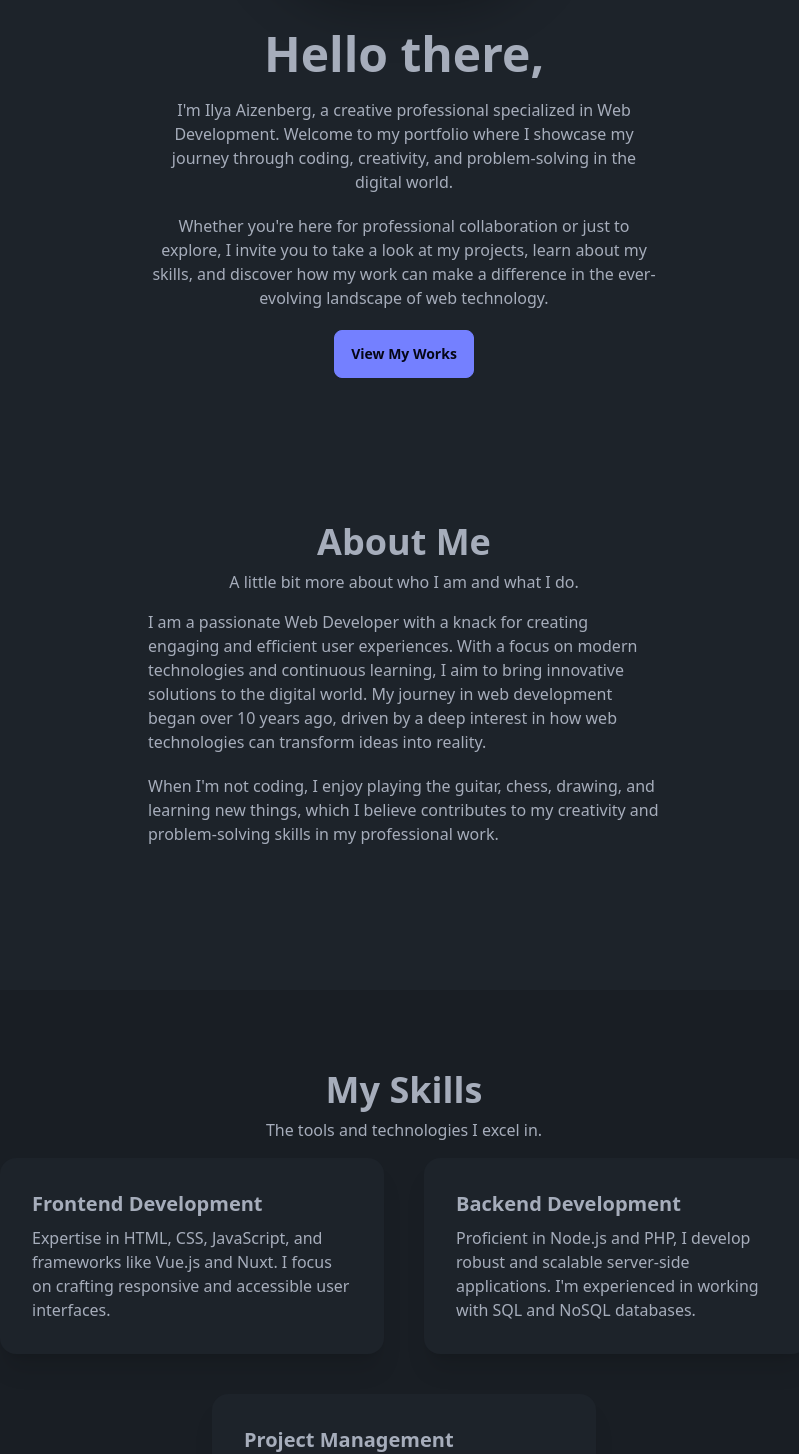
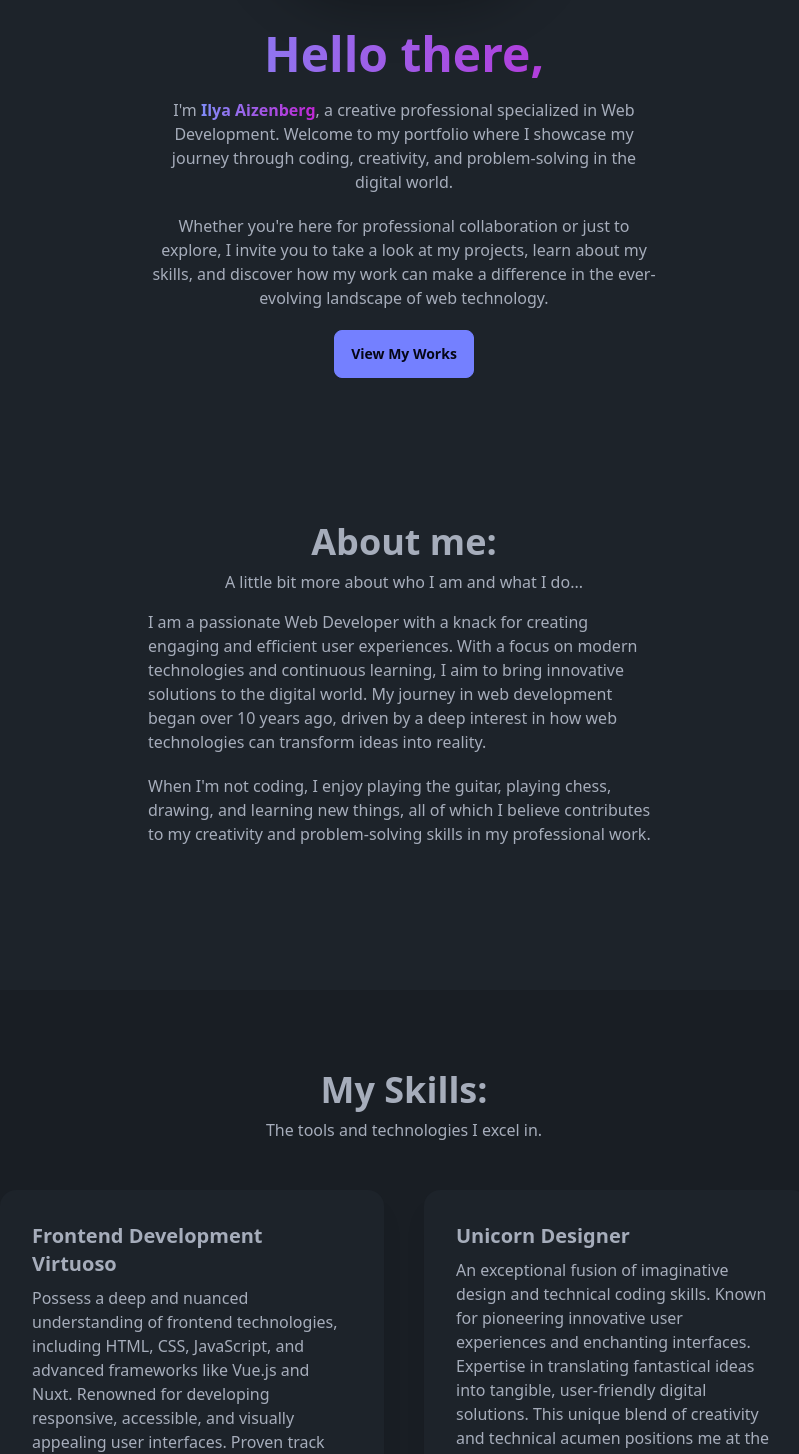
Before and after one commit to ilyaize/ilyaize, a Nuxt app: page / in a window 1280 px wide. Shown: the part 426-1880 px from the top of the page, without its empty margins (236-1035 px from the left). Built offline with nearby package versions, Linux system fonts and the light colour scheme.

Commit message:
Initial commit

```diff
--- a/components/AppHeader.vue
+++ b/components/AppHeader.vue
@@ -1,5 +1,5 @@
 <template>
-  <div class="">
+  <header>
     <!-- Navigation Bar -->
     <nav class="navbar">
       <div class="flex-1 py-5">
@@ -76,7 +76,7 @@
       </button>
     </nav>
     <div v-show="isMenuVisible" class="md:hidden flex justify-center">
-      <div class="space-y-3 pt-4">
+      <div class="space-y-3 pt-4 menu-vertical">
         <NuxtLink :to="localPath('/')" class="btn btn-link no-underline">{{
           $t("nav_home")
         }}</NuxtLink>
@@ -94,7 +94,7 @@
           >{{ $t("nav_contact") }}</NuxtLink
         >
         <LangSwitcher />
-        <label class="swap swap-rotate">
+        <label class="swap swap-rotate p-4">
           <!-- this hidden checkbox controls the state -->
           <input
             type="checkbox"
@@ -126,7 +126,7 @@
         </label>
       </div>
     </div>
-  </div>
+  </header>
 </template>
 
 <script setup>
--- a/locales/en.json
+++ b/locales/en.json
@@ -8,11 +8,24 @@
 
   "home_title": "Hello there,",
   "home_btn": "View My Works",
-  "home_p1": "I'm Ilya Aizenberg, a creative professional specialized in Web Development. Welcome to my portfolio where I showcase my journey through coding, creativity, and problem-solving in the digital world.",
+  "home_p1.1": "I'm ",
+  "home_p1.2": "Ilya Aizenberg",
+  "home_p1.3": ", a creative professional specialized in Web Development. Welcome to my portfolio where I showcase my journey through coding, creativity, and problem-solving in the digital world.",
   "home_p2": "Whether you're here for professional collaboration or just to explore, I invite you to take a look at my projects, learn about my skills, and discover how my work can make a difference in the ever-evolving landscape of web technology.",
 
-  "about_title": "About",
-  "about_btn": "About",
+  "about_title": "About me:",
+  "about_tag": "A little bit more about who I am and what I do...",
+  "about_p1": "I am a passionate Web Developer with a knack for creating engaging and efficient user experiences. With a focus on modern technologies and continuous learning, I aim to bring innovative solutions to the digital world. My journey in web development began over 10 years ago, driven by a deep interest in how web technologies can transform ideas into reality.",
+  "about_p2": "When I'm not coding, I enjoy playing the guitar, playing chess, drawing, and learning new things, all of which I believe contributes to my creativity and problem-solving skills in my professional work.",
+
+  "skills_title": "My Skills:",
+  "skills_tag": "The tools and technologies I excel in.",
+  "skills_c1.1": "Frontend Development Virtuoso",
+  "skills_c1.2": "Possess a deep and nuanced understanding of frontend technologies, including HTML, CSS, JavaScript, and advanced frameworks like Vue.js and Nuxt. Renowned for developing responsive, accessible, and visually appealing user interfaces. Proven track record in enhancing website usability and aesthetics, leading to significant improvements in user engagement and satisfaction.",
+  "skills_c2.1": "Unicorn Designer",
+  "skills_c2.2": "An exceptional fusion of imaginative design and technical coding skills. Known for pioneering innovative user experiences and enchanting interfaces. Expertise in translating fantastical ideas into tangible, user-friendly digital solutions. This unique blend of creativity and technical acumen positions me at the forefront of digital design innovation.",
+  "skills_c3.1": "AI Interaction Strategist",
+  "skills_c3.2": "Adept in the art and science of crafting precise, effective language prompts for AI systems. Specialize in optimizing user-AI interactions, ensuring seamless, intuitive, and productive engagements. My work in this area has consistently enhanced AI system responsiveness and user experience satisfaction, demonstrating a keen understanding of both AI capabilities and user needs.",
 
   "work_title": "Work",
   "work_btn": "Work",
--- a/pages/index.vue
+++ b/pages/index.vue
@@ -12,9 +12,17 @@ const localPath = useLocalePath();
             class="h-60 rounded-full mx-auto mb-8 shadow-2xl"
             alt="Profile Photo"
           />
-          <h1 class="mb-5 text-5xl font-bold">{{ $t("home_title") }}</h1>
+          <h1
+            class="mb-5 text-5xl font-bold bg-gradient-to-r from-indigo-400 to-fuchsia-600 bg-clip-text text-transparent"
+          >
+            {{ $t("home_title") }}
+          </h1>
           <p class="mb-5">
-            {{ $t("home_p1") }}
+            {{ $t("home_p1.1")
+            }}<span
+              class="font-bold bg-gradient-to-r from-indigo-400 to-fuchsia-600 bg-clip-text text-transparent"
+              >{{ $t("home_p1.2") }}</span
+            >{{ $t("home_p1.3") }}
           </p>
           <p class="mb-5">
             {{ $t("home_p2") }}
@@ -28,23 +36,18 @@ const localPath = useLocalePath();
     <!-- About Me Section -->
     <section id="about" class="py-36">
       <div class="text-center">
-        <h2 class="text-4xl font-bold mb-2">About Me</h2>
-        <p class="mb-4">A little bit more about who I am and what I do.</p>
+        <h2 class="text-4xl font-bold mb-2">
+          {{ $t("about_title") }}
+        </h2>
+        <p class="mb-4">{{ $t("about_tag") }}</p>
       </div>
       <div class="flex flex-wrap justify-center">
         <div class="max-w-lg">
           <p>
-            I am a passionate Web Developer with a knack for creating engaging
-            and efficient user experiences. With a focus on modern technologies
-            and continuous learning, I aim to bring innovative solutions to the
-            digital world. My journey in web development began over 10 years
-            ago, driven by a deep interest in how web technologies can transform
-            ideas into reality.
+            {{ $t("about_p1") }}
           </p>
           <p class="pt-5">
-            When I'm not coding, I enjoy playing the guitar, chess, drawing, and
-            learning new things, which I believe contributes to my creativity
-            and problem-solving skills in my professional work.
+            {{ $t("about_p2") }}
           </p>
         </div>
       </div>
@@ -53,40 +56,34 @@ const localPath = useLocalePath();
     <!-- Skills Section -->
     <section id="skills" class="bg-base-200 py-20">
       <div class="text-center">
-        <h2 class="text-4xl font-bold mb-2">My Skills</h2>
-        <p class="mb-4">The tools and technologies I excel in.</p>
+        <h2 class="text-4xl font-bold mb-2">{{ $t("skills_title") }}</h2>
+        <p class="mb-12">{{ $t("skills_tag") }}</p>
       </div>
       <div class="flex flex-wrap justify-center gap-10">
         <!-- Skill Item -->
         <div class="card w-96 bg-base-100 shadow-xl">
           <div class="card-body">
-            <h3 class="card-title">Frontend Development</h3>
+            <h3 class="card-title">{{ $t("skills_c1.1") }}</h3>
             <p>
-              Expertise in HTML, CSS, JavaScript, and frameworks like Vue.js and
-              Nuxt. I focus on crafting responsive and accessible user
-              interfaces.
+              {{ $t("skills_c1.2") }}
             </p>
           </div>
         </div>
         <!-- Skill Item -->
         <div class="card w-96 bg-base-100 shadow-xl">
           <div class="card-body">
-            <h3 class="card-title">Backend Development</h3>
+            <h3 class="card-title">{{ $t("skills_c2.1") }}</h3>
             <p>
-              Proficient in Node.js and PHP, I develop robust and scalable
-              server-side applications. I'm experienced in working with SQL and
-              NoSQL databases.
+              {{ $t("skills_c2.2") }}
             </p>
           </div>
         </div>
         <!-- Skill Item -->
         <div class="card w-96 bg-base-100 shadow-xl">
           <div class="card-body">
-            <h3 class="card-title">Project Management</h3>
+            <h3 class="card-title">{{ $t("skills_c3.1") }}</h3>
             <p>
-              Skilled in Agile methodologies, I excel in managing projects from
-              concept to deployment, ensuring timely delivery and quality
-              results.
+              {{ $t("skills_c3.2") }}
             </p>
           </div>
         </div>
```
Also changed, not shown: locales/he.json (+17 -3 lines).
